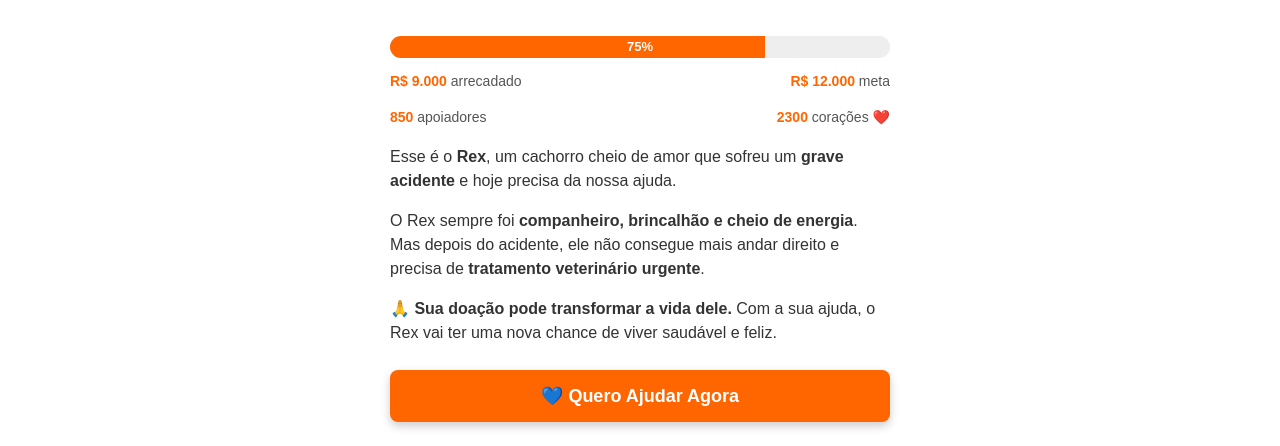
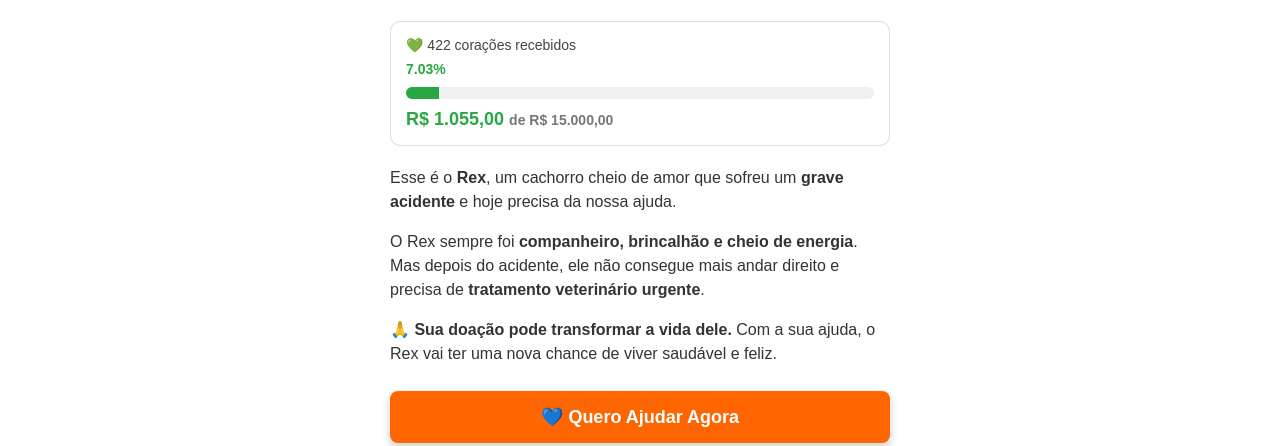
Before and after one commit to caio94650/cachorroooo, a plain HTML site: page index.html in a window 1280 px wide. Shown: the part 484-930 px from the top of the page. Drawn offline with Linux system fonts and the light colour scheme.

Commit message:
Update index.html

```diff
--- a/index.html
+++ b/index.html
@@ -31,41 +31,52 @@
       border-radius: 10px;
       margin-bottom: 20px;
     }
+
+    /* BLOCO ESTILO VAKINHA */
+    .vakinha-box {
+      border: 1px solid #ddd;
+      border-radius: 10px;
+      padding: 15px;
+      margin-bottom: 20px;
+    }
+    .hearts {
+      font-size: 14px;
+      margin-bottom: 8px;
+      color: #444;
+    }
+    .progress-wrapper {
+      margin: 10px 0;
+    }
     .progress {
-      background: #eee;
-      border-radius: 20px;
+      background: #f0f0f0;
+      border-radius: 10px;
+      height: 12px;
+      width: 100%;
       overflow: hidden;
-      margin: 15px 0;
-      height: 22px;
-      position: relative;
     }
     .progress-bar {
-      background: #ff6600;
+      background: #28a745; /* Verde igual ao Vakinha */
       height: 100%;
       width: 0;
       transition: width 1s ease-in-out;
     }
-    .progress-text {
-      position: absolute;
-      top: 0;
-      left: 50%;
-      transform: translateX(-50%);
-      font-size: 13px;
+    .percent {
+      color: #28a745;
       font-weight: bold;
-      color: #fff;
-      line-height: 22px;
+      font-size: 14px;
+      margin-bottom: 5px;
     }
-    .stats {
-      display: flex;
-      justify-content: space-between;
-      margin-bottom: 20px;
+    .values {
+      font-weight: bold;
+      font-size: 18px;
+      color: #28a745;
+      margin-top: 5px;
+    }
+    .meta {
       font-size: 14px;
-      color: #555;
+      color: #777;
     }
-    .stats span {
-      font-weight: bold;
-      color: #ff6600;
-    }
+
     .story {
       font-size: 16px;
       line-height: 1.5;
@@ -105,19 +116,19 @@
   <div class="container">
     <img src="https://i.ibb.co/0YHfZ7N/dog.jpg" alt="Cachorro" class="dog-photo">
 
-    <!-- Barra de Progresso -->
-    <div class="progress">
-      <div class="progress-bar" id="progressBar"></div>
-      <div class="progress-text" id="progressText">0%</div>
-    </div>
-
-    <div class="stats">
-      <div><span id="arrecadado">R$ 0</span> arrecadado</div>
-      <div><span id="meta">R$ 12.000</span> meta</div>
-    </div>
-    <div class="stats">
-      <div><span id="apoiadores">0</span> apoiadores</div>
-      <div><span id="coracoes">0</span> corações ❤️</div>
+    <!-- BLOCO ESTILO VAKINHA -->
+    <div class="vakinha-box">
+      <div class="hearts">💚 <span id="coracoes">422</span> corações recebidos</div>
+      <div class="percent" id="percent">0%</div>
+      <div class="progress-wrapper">
+        <div class="progress">
+          <div class="progress-bar" id="progressBar"></div>
+        </div>
+      </div>
+      <div class="values">
+        <span id="arrecadado">R$ 0,00</span>
+        <span class="meta">de <span id="meta">R$ 0,00</span></span>
+      </div>
     </div>
 
     <div class="story">
@@ -134,22 +145,20 @@
   </footer>
 
   <script>
-    // Simulação dos valores
-    const arrecadado = 9000;
-    const meta = 12000;
-    const apoiadores = 850;
-    const coracoes = 2300;
+    // Valores simulados
+    const arrecadado = 1055;
+    const meta = 15000;
+    const coracoes = 422;
 
-    // Calcula %
-    const porcentagem = Math.min((arrecadado / meta) * 100, 100);
+    const percent = Math.min((arrecadado / meta) * 100, 100);
 
-    // Atualiza na página
-    document.getElementById("arrecadado").textContent = "R$ " + arrecadado.toLocaleString("pt-BR");
-    document.getElementById("meta").textContent = "R$ " + meta.toLocaleString("pt-BR");
-    document.getElementById("apoiadores").textContent = apoiadores;
+    document.getElementById("progressBar").style.width = percent + "%";
+    document.getElementById("percent").textContent = percent.toFixed(2) + "%";
+    document.getElementById("arrecadado").textContent =
+      "R$ " + arrecadado.toLocaleString("pt-BR", {minimumFractionDigits:2});
+    document.getElementById("meta").textContent =
+      "R$ " + meta.toLocaleString("pt-BR", {minimumFractionDigits:2});
     document.getElementById("coracoes").textContent = coracoes;
-    document.getElementById("progressBar").style.width = porcentagem + "%";
-    document.getElementById("progressText").textContent = Math.round(porcentagem) + "%";
   </script>
 
 </body>
```
